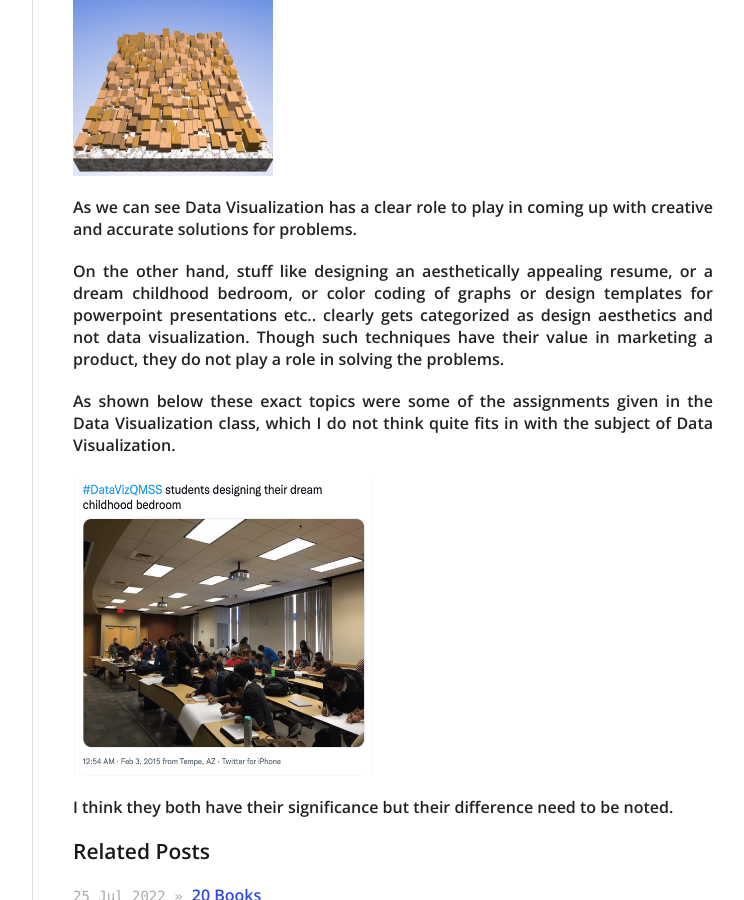
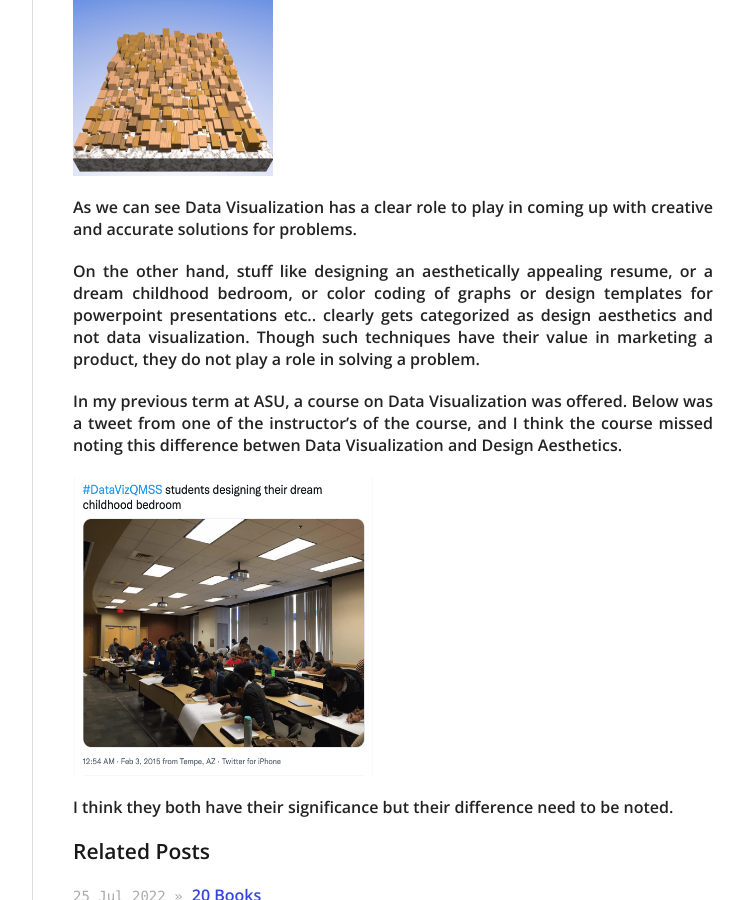
Before and after one commit to anirudhacharya12/anirudhacharya12.github.io, a Jekyll site: the page built from _posts/2015-05-06-data-visualization.md, in a window 1280 px wide and 900 px high, scrolled down 1622 px. Shown: the whole window, without its empty margins (378-1122 px from the left). Built offline with Jekyll 4.4.1, drawn with Linux system fonts in a browser that asks for light colours.

Commit message:
rearrange

```diff
--- a/_posts/2015-05-06-data-visualization.md
+++ b/_posts/2015-05-06-data-visualization.md
@@ -26,9 +26,9 @@ Following is an isometric view of all the objects places on a single plane.
 
 As we can see Data Visualization has a clear role to play in coming up with creative and accurate solutions for problems.
 
-On the other hand, stuff like designing an aesthetically appealing resume, or a dream childhood bedroom, or color coding of graphs or design templates for powerpoint presentations etc.. clearly gets categorized as design aesthetics and not data visualization. Though such techniques have their value in marketing a product, they do not play a role in solving the problems.
+On the other hand, stuff like designing an aesthetically appealing resume, or a dream childhood bedroom, or color coding of graphs or design templates for powerpoint presentations etc.. clearly gets categorized as design aesthetics and not data visualization. Though such techniques have their value in marketing a product, they do not play a role in solving a problem.
 
-As shown below these exact topics were some of the assignments given in the Data Visualization class, which I do not think quite fits in with the subject of Data Visualization.
+In my previous term at ASU, a course on Data Visualization was offered. Below was a tweet from one of the instructor's of the course, and I think the course missed noting this difference betwen Data Visualization and Design Aesthetics.
 
 <img src="/images/dataviz-tweet.png" alt="Instructor's tweet" style="height: 300px; width:300px;"/>
 
```
Also changed, not shown: index.html (+4 -4 lines).
